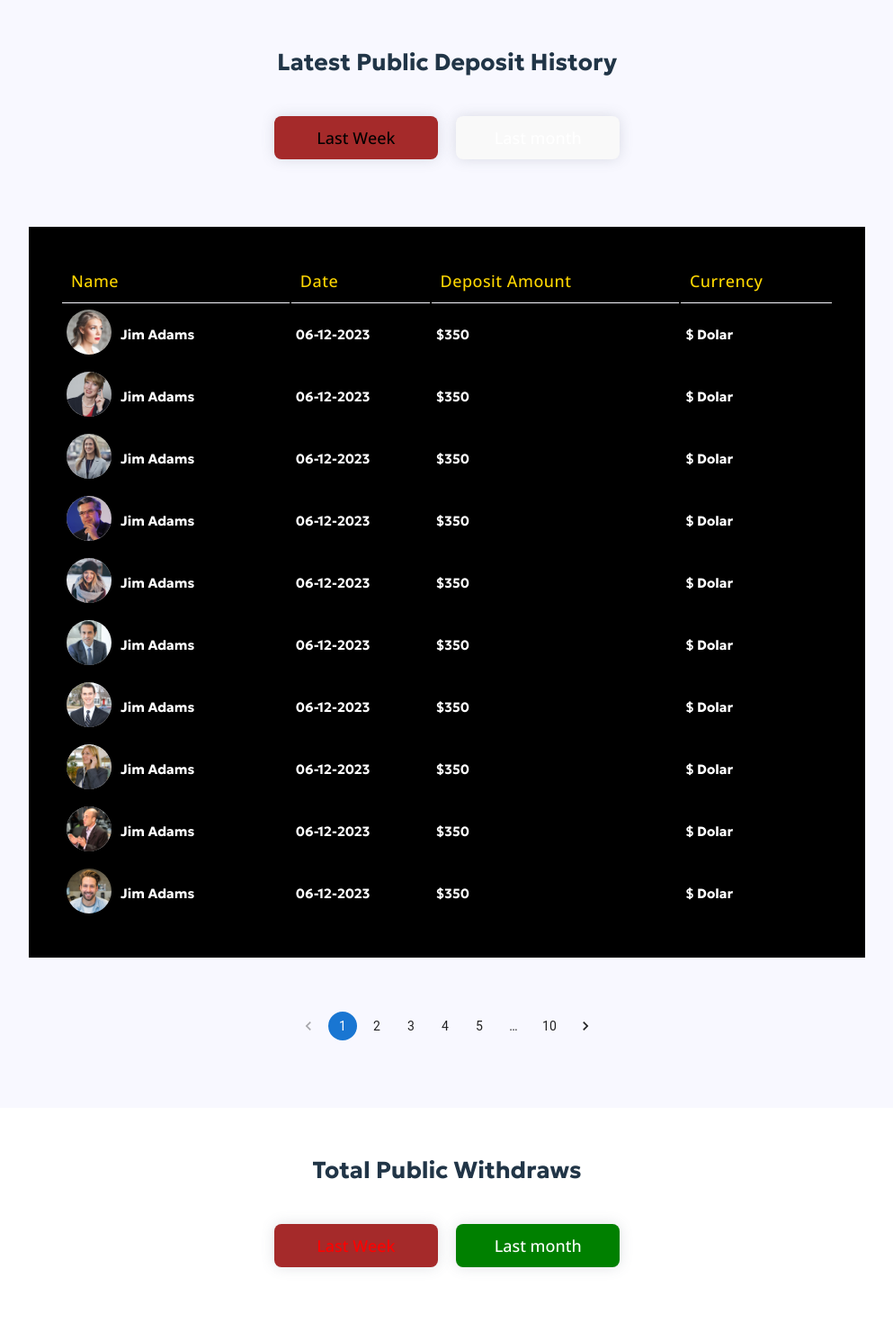
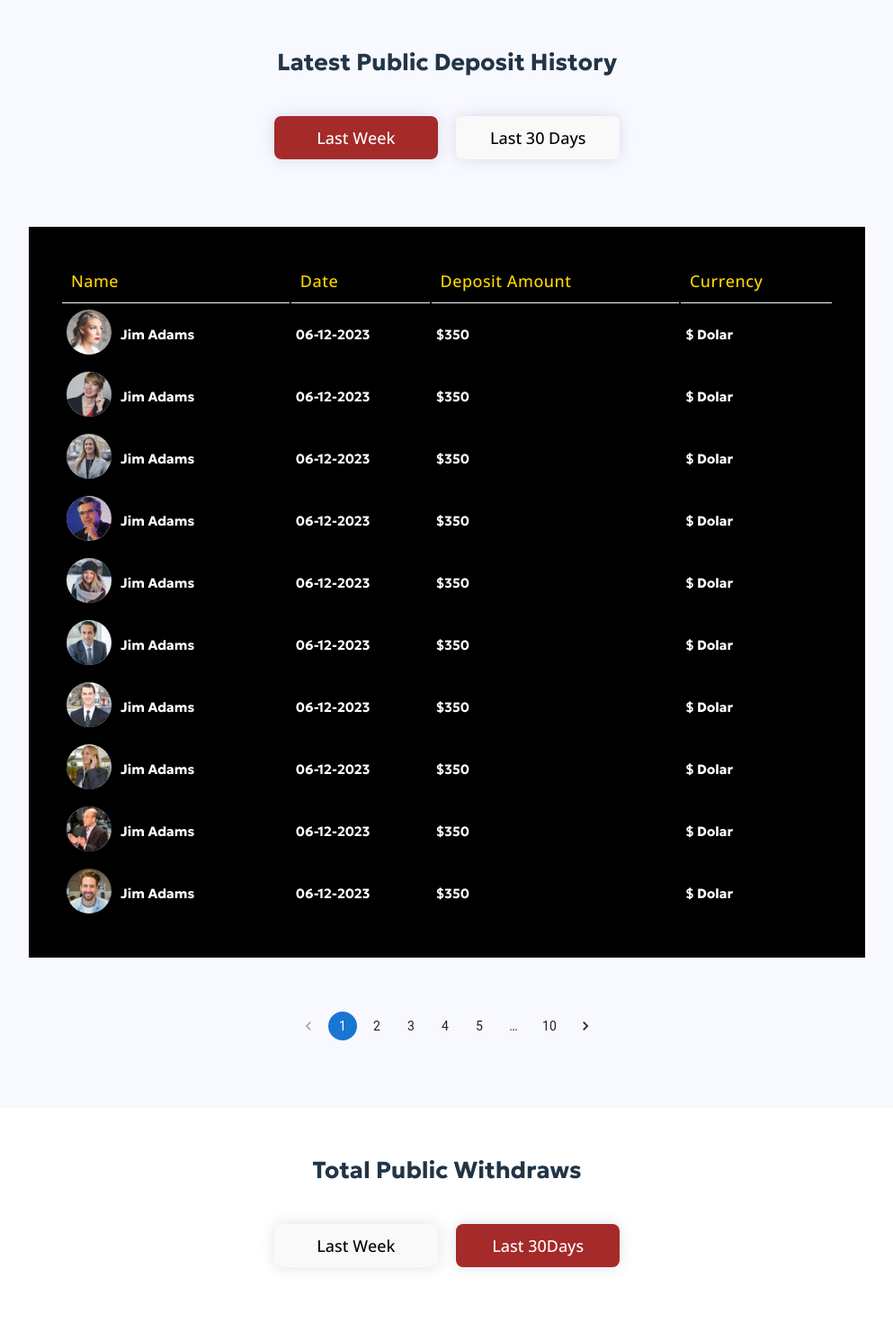
Before and after one commit to HR-Rana/forYou-clientProject, a React (Vite) app in the folder For-You/: page /TotalTrans-withdraws in a window 1280 px wide. Shown: the part 120-1590 px from the top of the page at 90% size, without its empty margins (143-1136 px from the left). Built offline with nearby package versions, Linux system fonts and the light colour scheme; what ldrs would draw is missing.

Commit message:
button solved

```diff
--- a/For-You/src/pages/LatestTransiction/TransWithdrawPages/Deposits/DepositTrans.jsx
+++ b/For-You/src/pages/LatestTransiction/TransWithdrawPages/Deposits/DepositTrans.jsx
@@ -3,7 +3,7 @@ import Pagination from "@mui/material/Pagination";
 import Stack from "@mui/material/Stack";
 import { useState } from "react";
 import MonthlyTransition from "../../MonthlyTransition";
-import DailyTransition from './../../DailyTransition';
+import DailyTransition from "./../../DailyTransition";
 
 export default function DepositTrans() {
 	const [DHistory, setDHistory] = useState(false);
@@ -16,11 +16,31 @@ export default function DepositTrans() {
 				</div>
 				<div className="history-box">
 					<div className="button">
-						<button onClick={(e)=>{setDHistory(false)}} style={{backgroundColor:DHistory? "":"brown", color:setDHistory?  "black":"white"}}>Last Week</button>
-						<button onClick={(e)=>{setDHistory(true)}} style={{backgroundColor:DHistory? "brown":"", color:setDHistory?  "white":""}}>Last month</button>
+						<button
+							onClick={(e) => {
+								setDHistory(false);
+							}}
+							style={{
+								backgroundColor: DHistory ? "" : "brown",
+								color: DHistory ? " " : "white",
+							}}
+						>
+							Last Week
+						</button>
+						<button
+							onClick={(e) => {
+								setDHistory(true);
+							}}
+							style={{
+								backgroundColor: DHistory ? "brown" : "",
+								color: DHistory ? "white" : "",
+							}}
+						>
+							Last 30 Days
+						</button>
 					</div>
 					<div className="deposits-components transaction-short-view">
-						{DHistory ? <MonthlyTransition /> : <DailyTransition/>}
+						{DHistory ? <MonthlyTransition /> : <DailyTransition />}
 					</div>
 					<div className="pagination">
 						<Stack spacing={2}>
--- a/For-You/src/pages/LatestTransiction/TransWithdrawPages/Withdraw/WithdrawTrans.jsx
+++ b/For-You/src/pages/LatestTransiction/TransWithdrawPages/Withdraw/WithdrawTrans.jsx
@@ -18,8 +18,8 @@ export default function WithdrawTrans() {
 						<button
 							onClick={(e) => setWHistory(false)}
 							style={{
-								backgroundColor: setWHistory ? "brown" : "black",
-								color: WHistory ? "red " : "black",
+								backgroundColor: !WHistory ? "brown" : " ",
+								color: WHistory ? " " : "white",
 							}}
 						>
 							Last Week
@@ -29,11 +29,11 @@ export default function WithdrawTrans() {
 								setWHistory(true);
 							}}
 							style={{
-								backgroundColor: setWHistory ? "green" : "yellow",
-								color: WHistory ? "white" : "black",
+								backgroundColor: WHistory ? "brown" : "",
+								color: WHistory ? "white" : "",
 							}}
 						>
-							Last month
+							Last 30Days
 						</button>
 					</div>
 					<div className="widthraws-components transaction-short-view">
```
